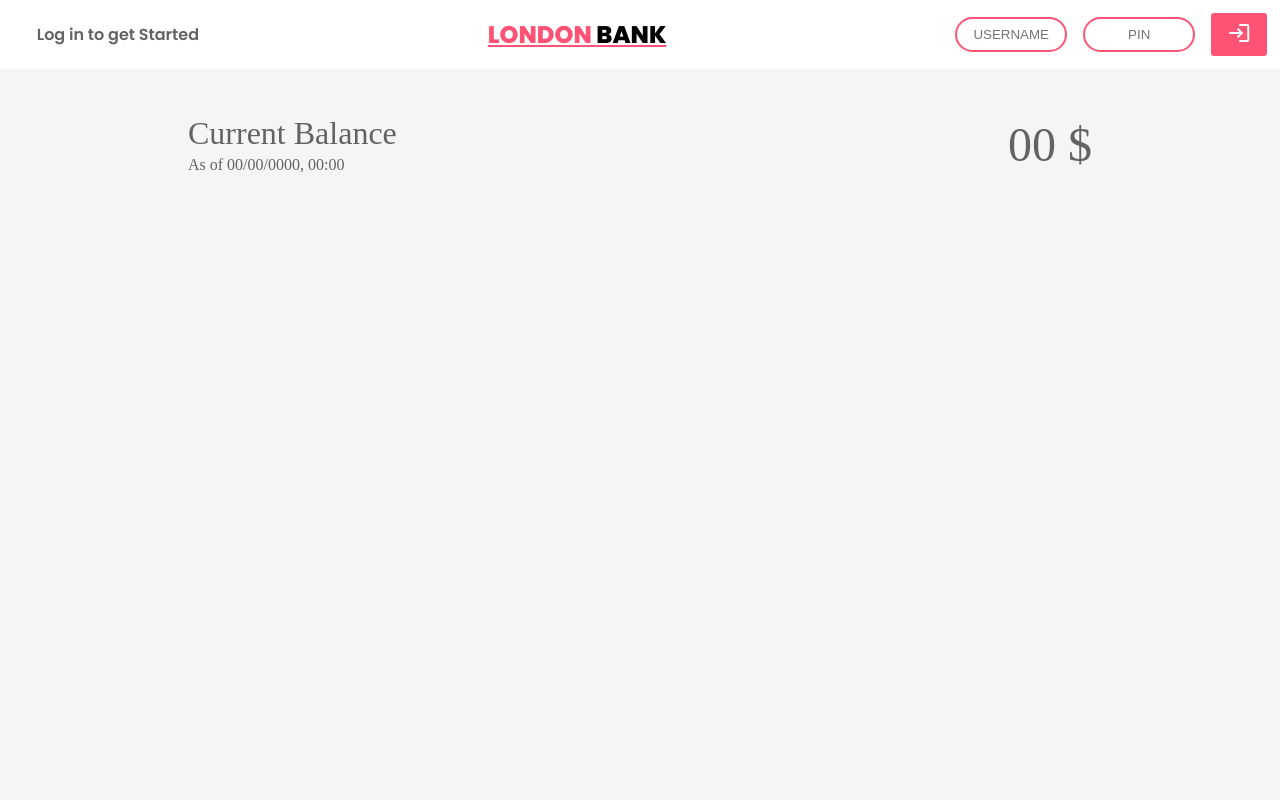
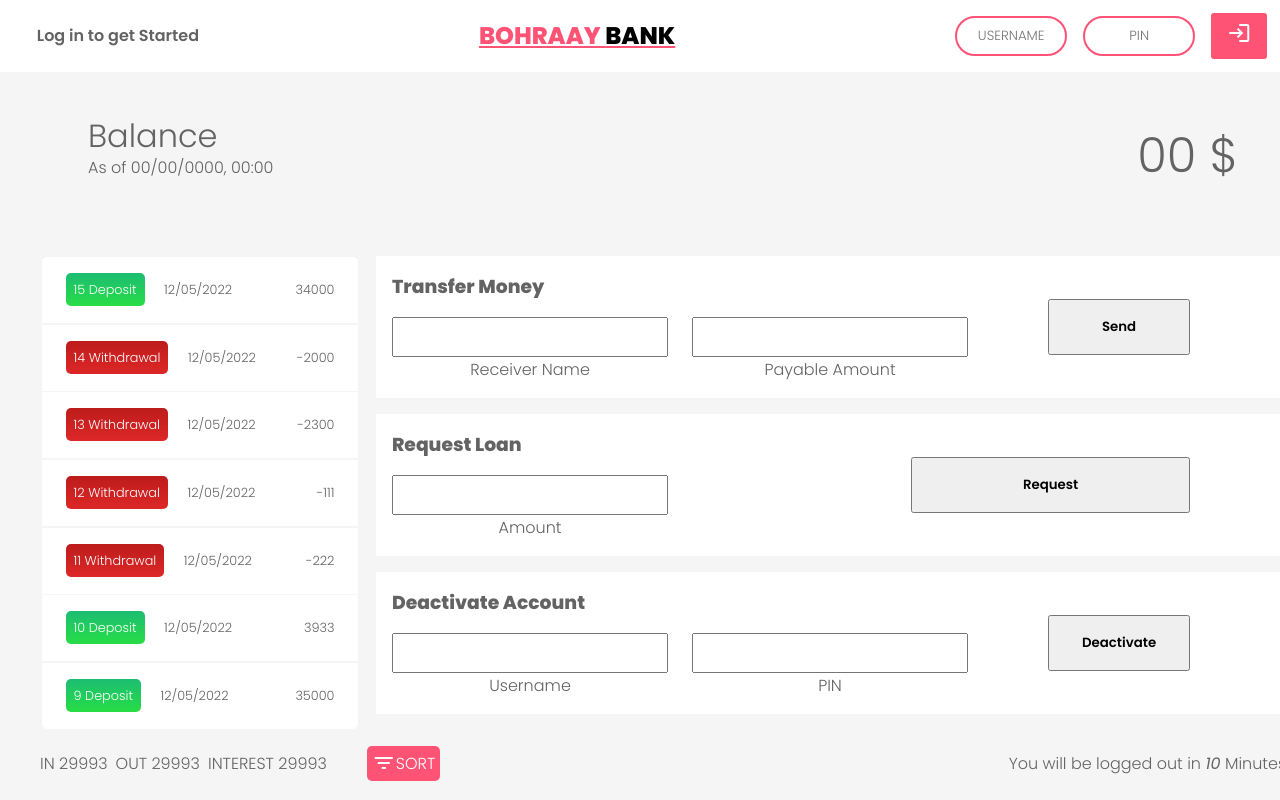
Before and after one commit to RehmanTyagi/First-Project, a plain HTML site: page index.html in a window 1280 px wide. Drawn offline with Linux system fonts and the light colour scheme.

Commit message:
DOM Created

```diff
--- a/index.html
+++ b/index.html
@@ -4,16 +4,16 @@
 <meta charset="UTF-8" />
 <meta http-equiv="X-UA-Compatible" content="IE=edge" />
 <meta name="viewport" content="width=device-width, initial-scale=1.0" />
-    <title>Document</title>
+<title>BhuraBank</title>
 <link rel="stylesheet" href="styles.css">
-    <link href="https://fonts.googleapis.com/icon?family=Material+Icons+Outlined"
-      rel="stylesheet">
+<link href="https://fonts.googleapis.com/icon?family=Material+Icons+Outlined" rel="stylesheet">
 <script src="main.js" defer></script>
 </head>
+
 <body>
   <nav class="navbar">
     <p>Log in to get Started</p>
-      <h1 class="header-logo">London <span>Bank</span></h1>
+    <h1 class="header-logo">Bohraay <span>Bank</span></h1>
     <form action="#" class="user-login_area">
       <input placeholder="USERNAME" type="text" class="username">
       <input placeholder="PIN" type="password" class="userPin">
@@ -25,14 +25,81 @@
 
   <!-- Application -->
   <main class="app">
+
     <div class="balance">
       <div class="balance-status">
-          <p>Current Balance</p>
+        <p>Balance</p>
         <p class="date">As of <span>00/00/0000, 00:00</span></p>
       </div>
       <p class="available-balance">00 <span>$</span></p>
     </div>
+
+    <div class="movements"></div>
+
+    <div class="user-actions">
+      <div class="feature">
+        <h3>Transfer Money</h3>
+        <div class="inputs">
+          <span>
+            <input type="text">
+            <p>Receiver Name</p>
+          </span>
+          <span>
+            <input type="number">
+            <p>Payable Amount</p>
+          </span>
+        </div>
+        <button class="user-buttons send-money">Send</button>
+      </div>
+      <div class="feature">
+        <h3>Request Loan</h3>
+        <div class="inputs">
+          <span>
+            <input type="number">
+            <p>Amount</p>
+          </span>
+        </div>
+        <button class="user-buttons request-loan">Request</button>
+      </div>
+      <div class="feature">
+        <h3>Deactivate Account</h3>
+        <div class="inputs">
+          <span>
+            <input type="text">
+            <p>Username</p>
+          </span>
+          <span>
+            <input type="number">
+            <p>PIN</p>
+          </span>
+        </div>
+        <button class="user-buttons deactivate-account">Deactivate</button>
+      </div>
+    </div>
+    <div class="in_out__interest">
+      <div class="user-cashflow">
+        <span class="cashflow">
+          <span class="cashflow-title">IN</span>
+          <span>29993</span>
+        </span>
+        <span class="cashflow">
+          <span class="cashflow-title">OUT</span>
+          <span>29993</span>
+        </span>
+        <span class="cashflow">
+          <span class="cashflow-title">INTEREST</span>
+          <span>29993</span>
+        </span>
+        <span class="sort-btn">
+          <span class="material-icons-outlined">filter_list</span>SORT
+        </span>
+      </div>
+      <div class="logout-timer">
+        <span class="logout-string">You will be logged out in <i>10</i> Minutes</span>
+      </div>
+    </div>
   </main>
   <!-- Application -->
 </body>
+
 </html>
--- a/main.js
+++ b/main.js
@@ -121,48 +121,108 @@
 //   },
 // };
 
-document
-  .querySelector(".answer-poll")
-  .addEventListener("click", poll.registerNewAnswer.bind(poll));
+// document
+//   .querySelector(".answer-poll")
+//   .addEventListener("click", poll.registerNewAnswer.bind(poll));
 
-poll.resultDisplay.call({ answers: [2, 3, 4, 5, 6] });
-poll.resultDisplay.call({ answers: [2, 3, 4, 5, 6] }, "string");
+// poll.resultDisplay.call({ answers: [2, 3, 4, 5, 6] });
+// poll.resultDisplay.call({ answers: [2, 3, 4, 5, 6] }, "string");
 
-// last challenge of closures
+// // last challenge of closures
 
-(function () {
-  const header = document.querySelector("h1");
-  header.style.color = "red";
+// (function () {
+//   const header = document.querySelector("h1");
+//   header.style.color = "red";
 
-  document.body.addEventListener("click", function () {
-    header.style.color = "blue";
+//   document.body.addEventListener("click", function () {
+//     header.style.color = "blue";
+//   });
+// })();
+
+// Arrays;
+// const accountHistory = [
+//   200, 100, 4000, 2200, 1200, -200, 0, -3000, 444, -22, -1112,
+// ];
+// // Arrays
+// const balanceHistoryEl = document.querySelector(".balance-history_section");
+// for (const transaction of accountHistory) {
+//   if (transaction > 0) {
+//     const printDetails = `You have deposit $ ${transaction}`;
+//     const transactionEl = document.createElement("div");
+//     transactionEl.textContent = printDetails;
+//     balanceHistoryEl.append(transactionEl);
+//   } else {
+//     const printDetails = `You have withdrawan $ ${transaction}`;
+//     const transactionEl = document.createElement("div");
+//     transactionEl.textContent = printDetails;
+//     balanceHistoryEl.append(transactionEl);
+//   }
+// }
+
+// // total balance
+// document.querySelector(
+//   ".total-balance"
+// ).textContent = `Remaining Balance: $${accountHistory.reduce((sum, value) => {
+//   return sum + value;
+// }, 0)} `;
+// total balance
+
+// Bankist Project
+
+// Elements
+const bankistApp = document.querySelector(".app");
+const balance = document.querySelector(".balance");
+const movementsContainer = document.querySelector(".movements");
+const userActions = document.querySelector(".user-actions");
+const in_out__interest = document.querySelector(".in_out__interest");
+// Elements
+
+// users
+const accountOne = {
+  user: "Rehman",
+  movements: [
+    200, 100, 400, -499, -993, 22, 1222, -2999, 35000, 3933, -222, -111, -2300,
+    -2000, 34000,
+  ],
+  interest: 1.5,
+  pin: 555,
+};
+const accountTwo = {
+  user: "shoyaib",
+  movements: [
+    200, 100, 4800, -4199, -9913, 22, 12522, -29799, 3500, 39334, -22, -11,
+    -200, -200, 3400,
+  ],
+  interest: 1.5,
+  pin: 9971,
+};
+const accountThree = {
+  user: "Mannan",
+  movements: [
+    500, 100, 600, -4909, -9093, 202, 122, -29909, 3500, 333, -2022, -1011,
+    -23100, -20000, 340000,
+  ],
+  interest: 1.5,
+  pin: 1200,
+};
+
+const movementsFunc = function (movements) {
+  movements.forEach(function (mov, index) {
+    const transactionType = mov > 0 ? "Deposit" : "Withdrawal";
+    const movementsHTML = `<div class="transaction-movements">
+    <div class="transaction">
+      <span class="${transactionType} transaction-type">${
+      index + 1
+    } ${transactionType}</span>
+      <span class="transaction-date">12/05/2022</span>
+    </div>
+    <div class="transaction-amount">${mov}</div>
+  </div>`;
+    movementsContainer.insertAdjacentHTML("afterbegin", movementsHTML);
   });
-})();
+};
 
-Arrays
-const accountHistory = [
-  200, 100, 4000, 2200, 1200, -200, 0, -3000, 444, -22, -1112,
-];
-// Arrays
-const balanceHistoryEl = document.querySelector(".balance-history_section");
-for (const transaction of accountHistory) {
-  if (transaction > 0) {
-    const printDetails = `You have deposit $ ${transaction}`;
-    const transactionEl = document.createElement("div");
-    transactionEl.textContent = printDetails;
-    balanceHistoryEl.append(transactionEl);
-  } else {
-    const printDetails = `You have withdrawan $ ${transaction}`;
-    const transactionEl = document.createElement("div");
-    transactionEl.textContent = printDetails;
-    balanceHistoryEl.append(transactionEl);
-  }
-}
+movementsFunc(accountOne.movements);
+// users
 
-// total balance
-document.querySelector(
-  ".total-balance"
-).textContent = `Remaining Balance: $${accountHistory.reduce((sum, value) => {
-  return sum + value;
-}, 0)} `;
-// total balance
+// Bankist Project
--- a/styles.css
+++ b/styles.css
@@ -5,10 +5,13 @@
   margin: 0;
   padding: 0;
   box-sizing: border-box;
+  font-family: "Poppins", sans-serif;
 }
 
 :root {
   --primary-color: rgb(255, 83, 118);
+  --secondary-color: linear-gradient(to top, #27dd45, #1cbd72);
+  --white-color: white;
 }
 
 body {
@@ -17,12 +20,11 @@ body {
 }
 
 .navbar {
-  background-color: white;
+  background-color: var(--white-color);
   padding: 0.8rem;
   display: flex;
   justify-content: space-between;
   align-items: center;
-  font-family: "Poppins", sans-serif;
 }
 .navbar p {
   font-size: 1rem;
@@ -51,27 +53,35 @@ body {
 }
 .user-login_area input:focus-within {
   background-color: black;
-  color: white;
+  color: var(--white-color);
 }
 
 .user-login_area button {
   padding: 0.5rem 1rem;
   border: none;
   background-color: var(--primary-color);
-  color: white;
+  color: var(--white-color);
   cursor: pointer;
   border-radius: 3px;
 }
 
 /* main */
 .app {
-  max-width: 1000px;
-  margin: auto;
+  max-width: 1200px;
+  margin: 0 auto;
+  display: grid;
+  grid-template-columns: 20rem 1fr;
+  height: 80vh;
+  gap: 1rem;
 }
 .balance {
   padding: 3rem;
   display: flex;
   justify-content: space-between;
+}
+.balance,
+.in_out__interest {
+  grid-column: 1/3;
 }
 .balance .balance-status {
   line-height: 2rem;
@@ -82,4 +92,76 @@ body {
 .balance .available-balance {
   font-size: 3rem;
 }
+.movements {
+  overflow-y: scroll;
+  border-radius: 10px;
+  font-size: 0.8rem;
+}
+.transaction-movements {
+  display: flex;
+  justify-content: space-between;
+  background-color: var(--white-color);
+  padding: 1.5rem;
+  margin: 0.1rem;
+}
+
+.transaction-type {
+  padding: 0.5rem;
+  color: var(--white-color);
+  margin-right: 1rem;
+  border-radius: 5px;
+}
+.Deposit {
+  background: linear-gradient(to top, #27dd45, #1cbd72);
+}
+.Withdrawal {
+  background: linear-gradient(to top, #dd2727, #bd1c1c);
+}
+.feature {
+  background-color: var(--white-color);
+  padding: 1rem;
+  display: grid;
+  grid-template-columns: 1fr 1fr;
+  margin-bottom: 1rem;
+}
+.feature input {
+  padding: 0.5rem;
+  text-align: center;
+}
+.feature .user-buttons {
+  padding: 1rem 2rem;
+  font-weight: 600;
+  grid-row: 3/1;
+  grid-column: 2;
+  height: fit-content;
+  margin: auto 5rem;
+  cursor: pointer;
+}
+.feature h3 {
+  margin-bottom: 1rem;
+}
+.inputs {
+  display: flex;
+  gap: 1.5rem;
+  text-align: center;
+}
+.in_out__interest {
+  display: flex;
+  justify-content: space-between;
+  align-items: center;
+}
+.user-cashflow {
+  display: flex;
+  gap: 0.5rem;
+  align-items: center;
+}
+.sort-btn {
+  display: flex;
+  margin-left: 2rem;
+  cursor: pointer;
+  padding: 5px;
+  border-radius: 5px;
+  color: var(--white-color);
+  background: var(--primary-color);
+}
 /* main */
```
Lines whose indentation alone changed are shown as unchanged.
